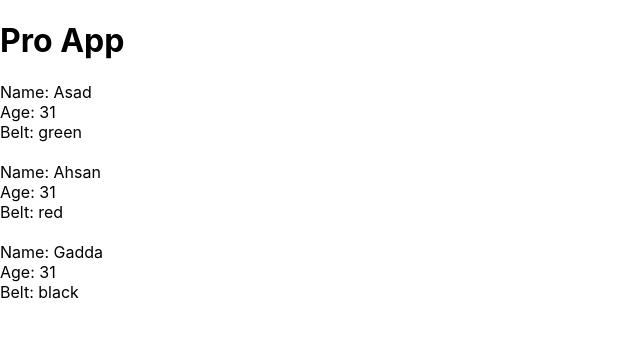
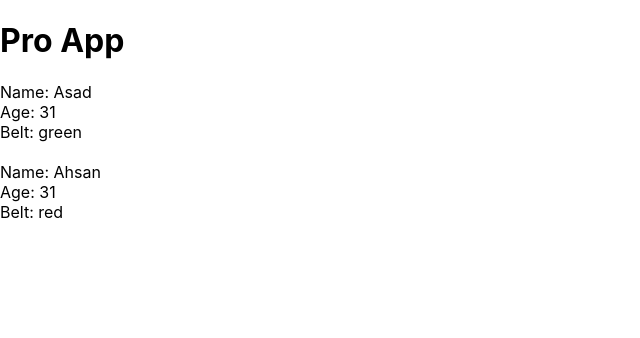
Before and after one commit to ranaasad43/react-app, a React (Create React App) app: page / in a window 1280 px wide. Shown: the top 338 px of the page, without its empty margins (0-640 px from the left). Built offline with nearby package versions, Linux system fonts and the light colour scheme.

Commit message:
conditional

```diff
--- a/src/App.js
+++ b/src/App.js
@@ -6,7 +6,7 @@ class App extends Component {
     ninjas: [
       {name: 'Asad',age:31,belt:'green',id:1},
       {name: 'Ahsan',age:31,belt:'red',id:2},
-      {name: 'Gadda',age:31,belt:'black',id:3}
+      {name: 'Gadda',age:5,belt:'black',id:3}
     ]
   }
   render(){
--- a/src/Ninjas.js
+++ b/src/Ninjas.js
@@ -2,6 +2,7 @@ import React from 'react';
 
 const Ninjas = ({ninjas}) =>{
     const ninjalist = ninjas.map(ninja =>{
+      if(ninja.age > 30){
         return (
           <div className="ninja" key={ninja.id}>
             <div>Name: {ninja.name}</div>
@@ -10,6 +11,9 @@ const Ninjas = ({ninjas}) =>{
             <br/>
           </div>
         )
+      }else{
+        return null;
+      }
     })
     return(
       <div className="ninja-list">
```
Lines whose indentation alone changed are shown as unchanged.
